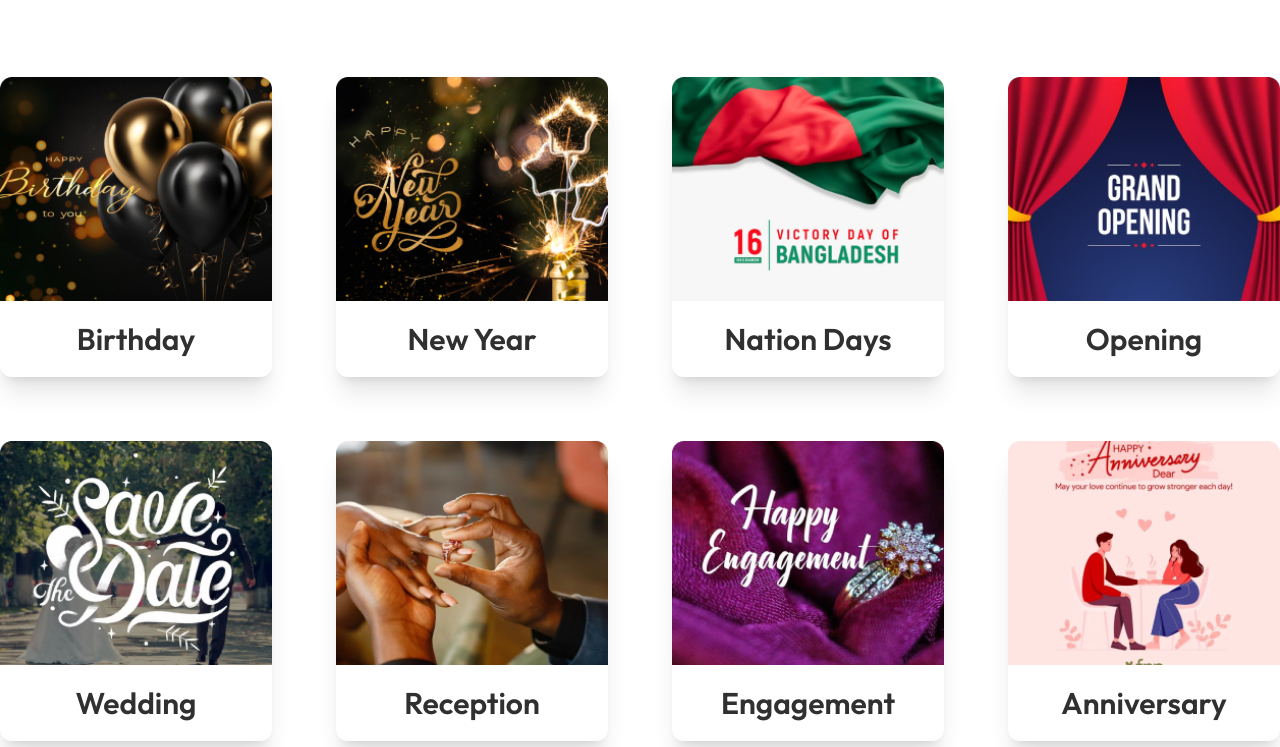
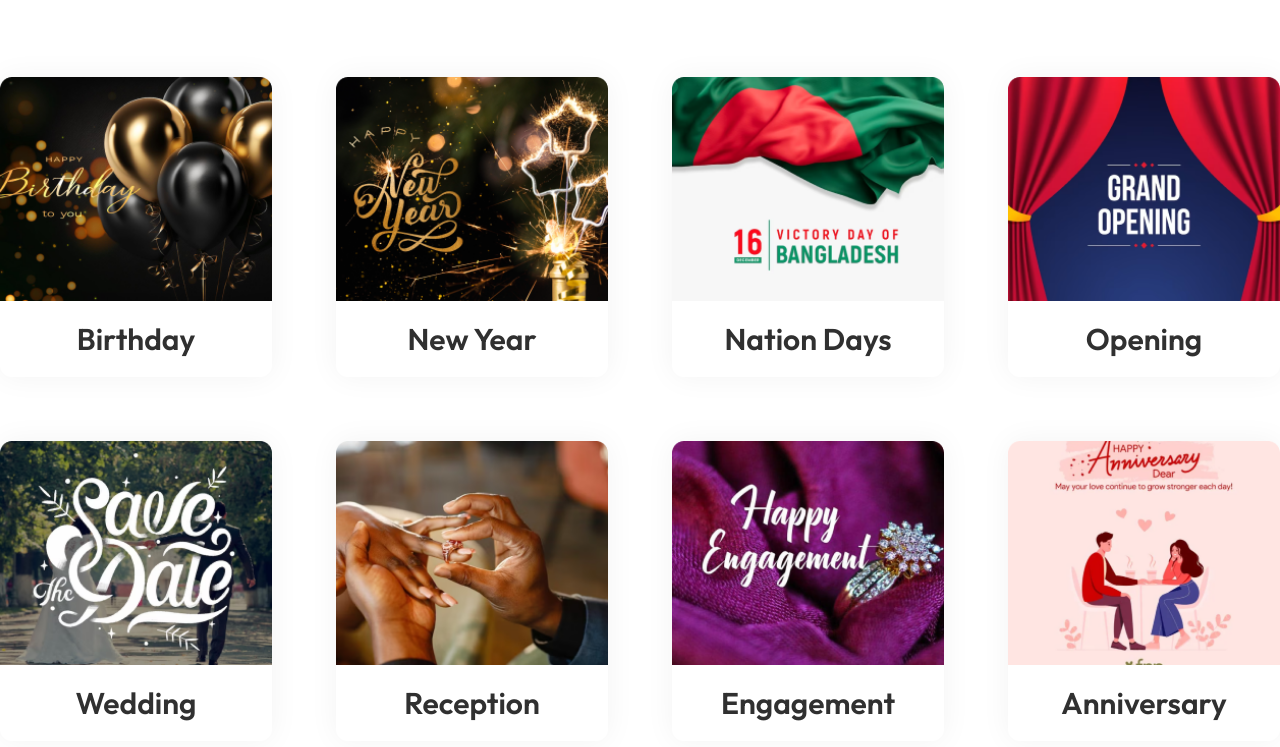
Before and after one commit to ChaionSaha/star-wish, a website: page index.html in a window 1280 px wide. Shown: the part 1573-2320 px from the top of the page. Drawn offline with nearby package versions, Linux system fonts and the light colour scheme.

Commit message:
made some changes

```diff
--- a/index.html
+++ b/index.html
@@ -158,49 +158,65 @@
 			<div
 				class="grid grid-cols-2 mt-20 lg:gap-16 gap-x-5 gap-y-16 lg:grid-cols-4"
 			>
-				<div class="flex flex-col text-center shadow-xl rounded-xl">
+				<div
+					class="flex flex-col text-center shadow-[0_0_30px_0_rgba(0,0,0,0.05)] rounded-xl"
+				>
 					<img src="./img/birthday.png" alt="" />
 					<p class="p-5 text-xl font-semibold lg:text-3xl">Birthday</p>
 				</div>
 
-				<div class="flex flex-col text-center shadow-xl rounded-xl">
+				<div
+					class="flex flex-col text-center shadow-[0_0_30px_0_rgba(0,0,0,0.05)] rounded-xl"
+				>
 					<img src="./img/new-year.png" alt="" />
 					<p class="p-5 text-xl font-semibold lg:text-3xl">New Year</p>
 				</div>
 
-				<div class="flex flex-col text-center shadow-xl rounded-xl">
+				<div
+					class="flex flex-col text-center shadow-[0_0_30px_0_rgba(0,0,0,0.05)] rounded-xl"
+				>
 					<img src="./img/nation-days.png" alt="" />
 					<p class="p-5 text-xl font-semibold lg:text-3xl">Nation Days</p>
 				</div>
 
-				<div class="flex flex-col text-center shadow-xl rounded-xl">
+				<div
+					class="flex flex-col text-center shadow-[0_0_30px_0_rgba(0,0,0,0.05)] rounded-xl"
+				>
 					<img src="./img/opening.png" alt="" />
 					<p class="p-5 text-xl font-semibold lg:text-3xl">Opening</p>
 				</div>
 
-				<div class="flex flex-col text-center shadow-xl rounded-xl">
+				<div
+					class="flex flex-col text-center shadow-[0_0_30px_0_rgba(0,0,0,0.05)] rounded-xl"
+				>
 					<img src="./img/wedding.png" alt="" />
 					<p class="p-5 text-xl font-semibold lg:text-3xl">Wedding</p>
 				</div>
 
-				<div class="flex flex-col text-center shadow-xl rounded-xl">
+				<div
+					class="flex flex-col text-center shadow-[0_0_30px_0_rgba(0,0,0,0.05)] rounded-xl"
+				>
 					<img src="./img/reception.png" alt="" />
 					<p class="p-5 text-xl font-semibold lg:text-3xl">Reception</p>
 				</div>
 
-				<div class="flex flex-col text-center shadow-xl rounded-xl">
+				<div
+					class="flex flex-col text-center shadow-[0_0_30px_0_rgba(0,0,0,0.05)] rounded-xl"
+				>
 					<img src="./img/engagement.png" alt="" />
 					<p class="p-5 text-xl font-semibold lg:text-3xl">Engagement</p>
 				</div>
 
-				<div class="flex flex-col text-center shadow-xl rounded-xl">
+				<div
+					class="flex flex-col text-center shadow-[0_0_30px_0_rgba(0,0,0,0.05)] rounded-xl"
+				>
 					<img src="./img/anniversary.png" alt="" />
 					<p class="p-5 text-xl font-semibold lg:text-3xl">Anniversary</p>
 				</div>
 			</div>
 
 			<div
-				class="self-center px-20 mt-20 normal-case btn btn-primary btn-outline hover:text-white"
+				class="self-center px-16 mt-20 normal-case xl:px-20 py- btn xl:btn-lg btn-primary btn-outline hover:text-white"
 			>
 				See All
 			</div>
```
Also changed, not shown: css/output.css.
